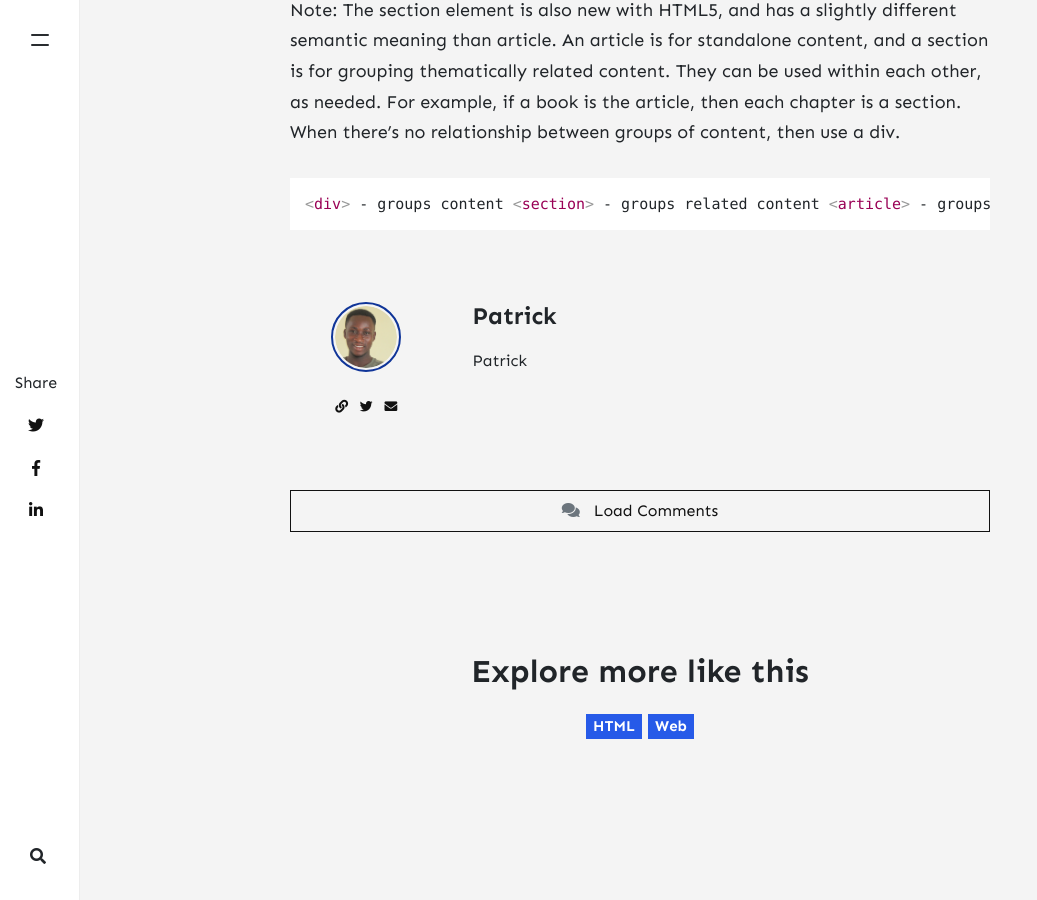
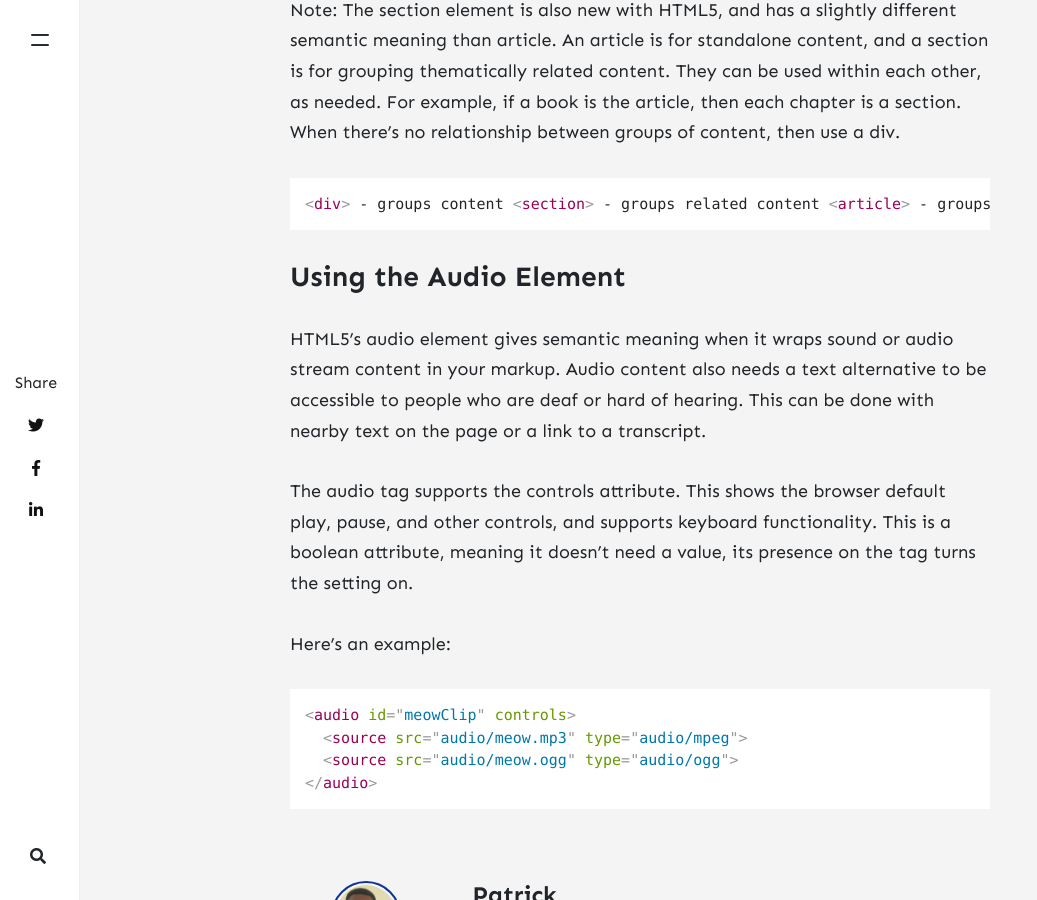
Before and after one commit to Dev-Path/briefcase, a Jekyll site: the page built from _posts/2021-08-30-semantic-html.md, in a window 1280 px wide and 900 px high, scrolled down 2298 px. Shown: the whole window, without its empty margins (0-1037 px from the left). Built offline with Jekyll 4.4.1, drawn with Linux system fonts in a browser that asks for light colours; nearby versions of some CDN libraries; comment, search, counter and statistics services are not loaded.

Commit message:
update content

````diff
--- a/_posts/2021-08-30-semantic-html.md
+++ b/_posts/2021-08-30-semantic-html.md
@@ -47,3 +47,18 @@ Note: The section element is also new with HTML5, and has a slightly different s
 ```html
 <div> - groups content <section> - groups related content <article> - groups independent, self-contained content
 ```
+
+### Using the Audio Element
+
+HTML5's audio element gives semantic meaning when it wraps sound or audio stream content in your markup. Audio content also needs a text alternative to be accessible to people who are deaf or hard of hearing. This can be done with nearby text on the page or a link to a transcript.
+
+The audio tag supports the controls attribute. This shows the browser default play, pause, and other controls, and supports keyboard functionality. This is a boolean attribute, meaning it doesn't need a value, its presence on the tag turns the setting on.
+
+Here's an example:
+
+```html
+<audio id="meowClip" controls>
+  <source src="audio/meow.mp3" type="audio/mpeg">
+  <source src="audio/meow.ogg" type="audio/ogg">
+</audio>
+```
````
